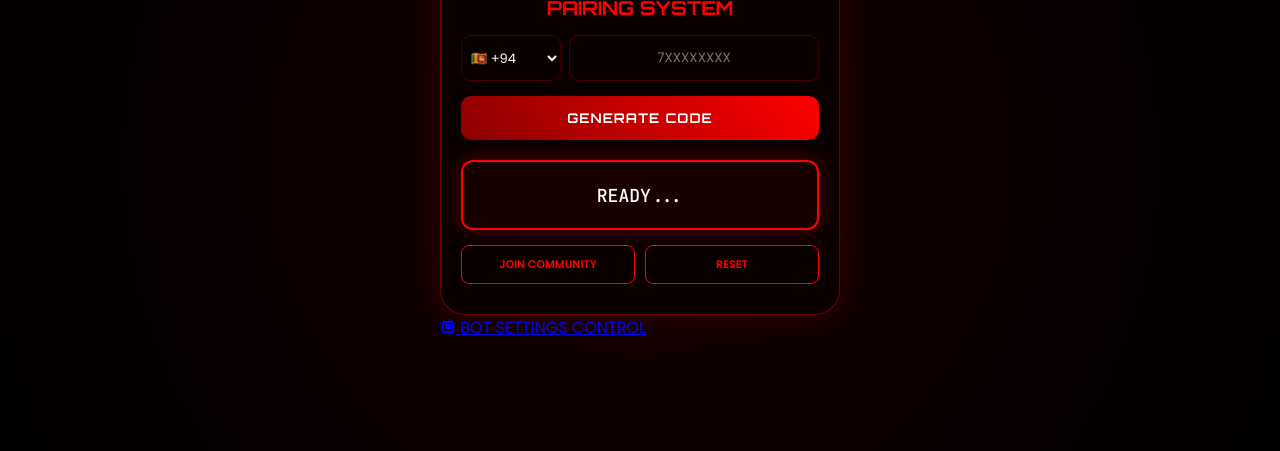
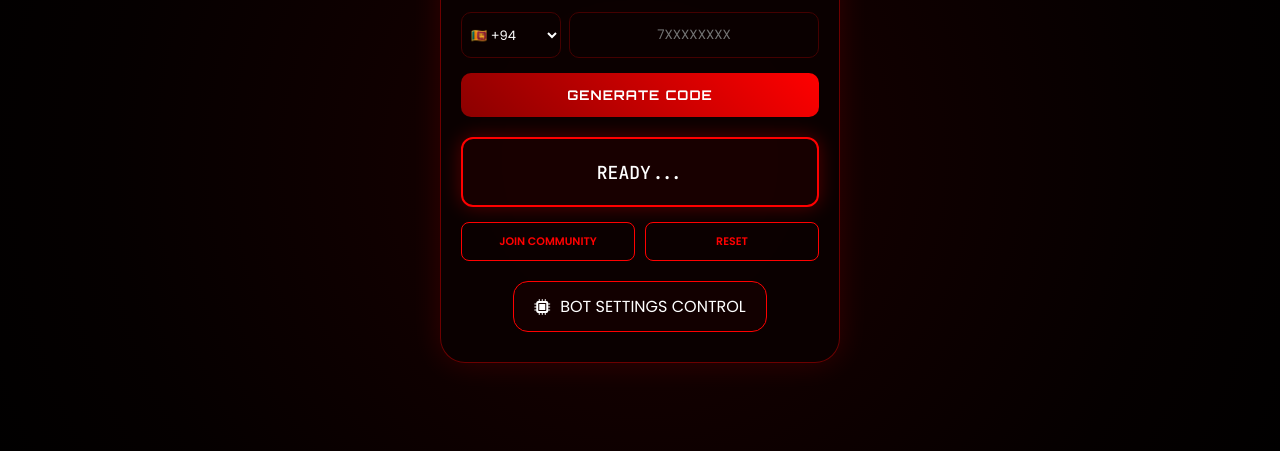
Before and after one commit to webscrape2003/Webtest, a plain HTML site: page index.html in a window 1280 px wide. Shown: the part 240-691 px from the top of the page. Drawn offline with Linux system fonts and the light colour scheme.

Commit message:
Update index.html

```diff
--- a/index.html
+++ b/index.html
@@ -162,7 +162,7 @@
 
         input#number {
             flex: 1;
-            width: 0; /* Allows flex-shrink on mobile */
+            width: 0;
             min-width: 100px;
             background: #0a0000;
             color: #fff;
@@ -247,6 +247,29 @@
             font-weight: 600;
         }
 
+        /* --- SETTINGS BUTTON FLOATING --- */
+        .settings-card {
+            display: flex;
+            align-items: center;
+            justify-content: center;
+            gap: 10px;
+            margin: 20px auto 0;
+            background: rgba(20, 0, 0, 0.8);
+            border: 1px solid #ff0000;
+            padding: 12px 20px;
+            border-radius: 15px;
+            text-decoration: none;
+            color: #fff;
+            width: fit-content;
+            transition: 0.3s;
+        }
+
+        .settings-card:hover {
+            background: #ff0000;
+            color: #000;
+            box-shadow: 0 0 15px #ff0000;
+        }
+
         /* --- FOOTER --- */
         footer {
             width: 100%;
@@ -272,8 +295,6 @@
         }
 
         .footer-links a:hover { color: #fff; text-shadow: 0 0 5px #ff0000; }
-
-        .hidden { display: none; }
     </style>
 </head>
 
@@ -539,12 +560,13 @@
                     <button id="joinBtn">JOIN COMMUNITY</button>
                     <button id="clearBtn">RESET</button>
                 </div>
+
+                <a href="setting.html" class="settings-card">
+                    <i class="fas fa-microchip"></i>
+                    <span>BOT SETTINGS CONTROL</span>
+                </a>
             </div>
-        <a href="setting.html" class="settings-card">
-    <i class="fas fa-microchip"></i>
-    <span>BOT SETTINGS CONTROL</span>
-  </a>
-</div>
+        </div>
     </main>
 
     <footer>
```
